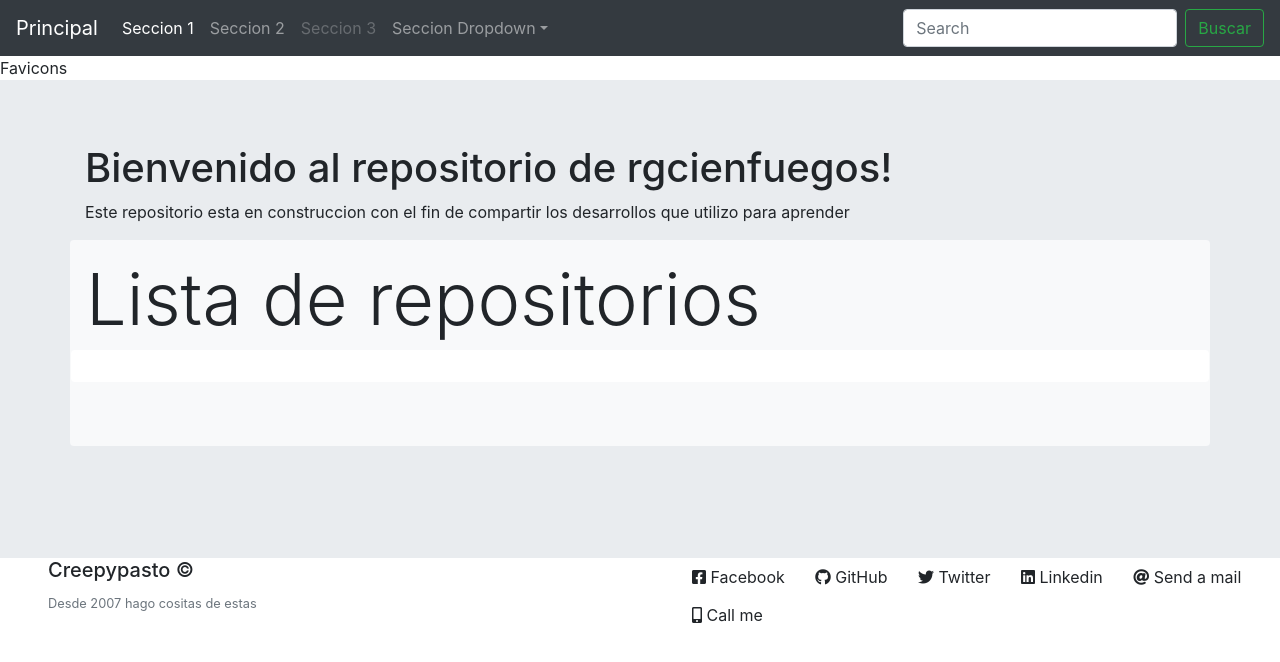
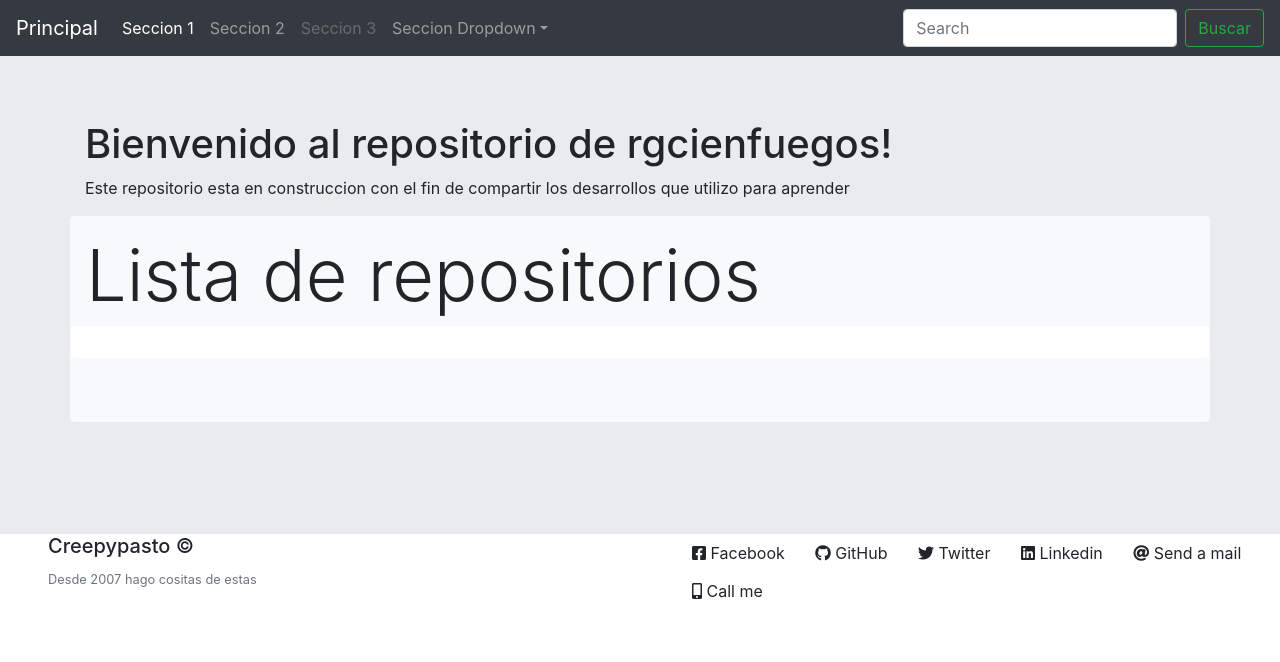
Before and after one commit to rgcienfuegos/rgcienfuegos.github.io, a plain HTML site: page index.html in a window 1280 px wide. Drawn offline with nearby package versions, Linux system fonts and the light colour scheme; no server answers.

Commit message:
limpiar fav

```diff
--- a/index.html
+++ b/index.html
@@ -29,7 +29,7 @@
     rel="stylesheet"
   />
 
- Favicons
+ <!--Favicons -->
 <link rel="apple-touch-icon" href="https://getbootstrap.com/docs/4.5/assets/img/favicons/apple-touch-icon.png" sizes="180x180">
 <link rel="icon" href="https://getbootstrap.com/docs/4.5/assets/img/favicons/favicon-32x32.png" sizes="32x32" type="image/png">
 <link rel="icon" href="https://getbootstrap.com/docs/4.5/assets/img/favicons/favicon-16x16.png" sizes="16x16" type="image/png">
```
